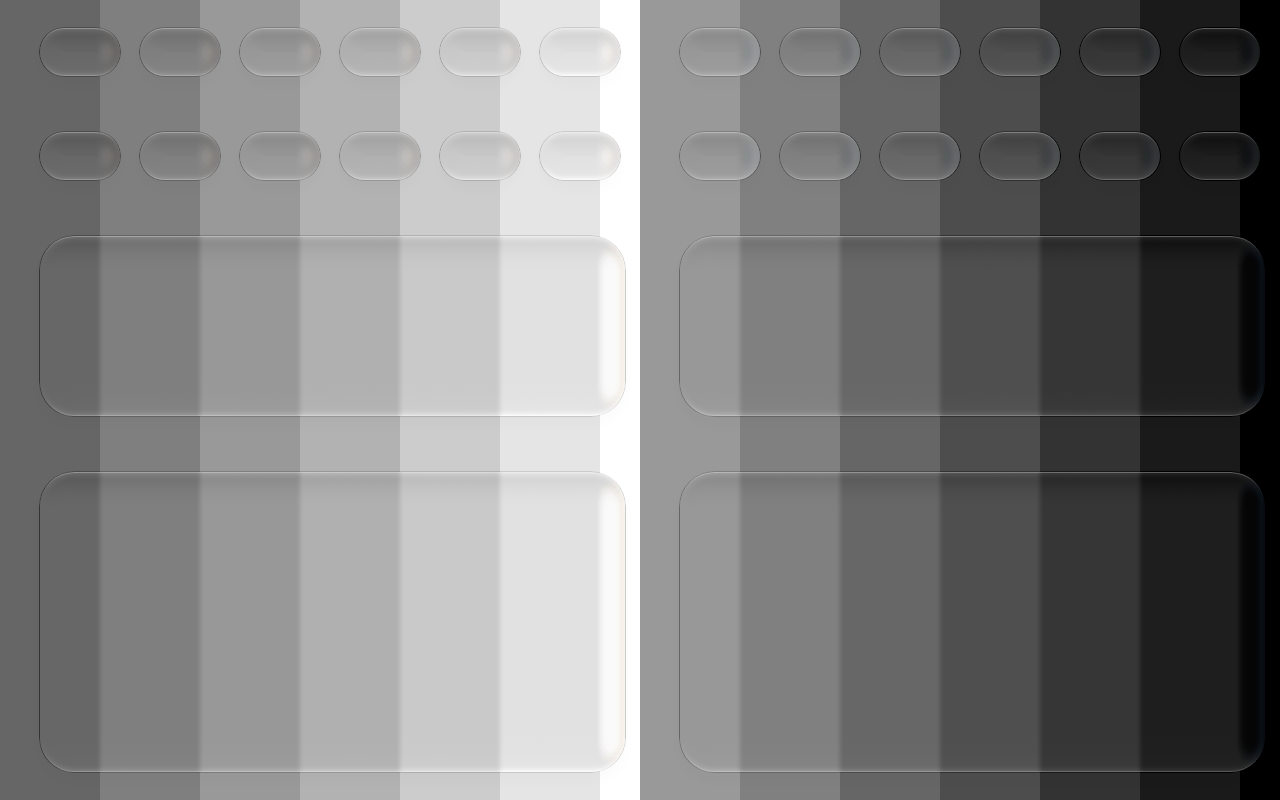
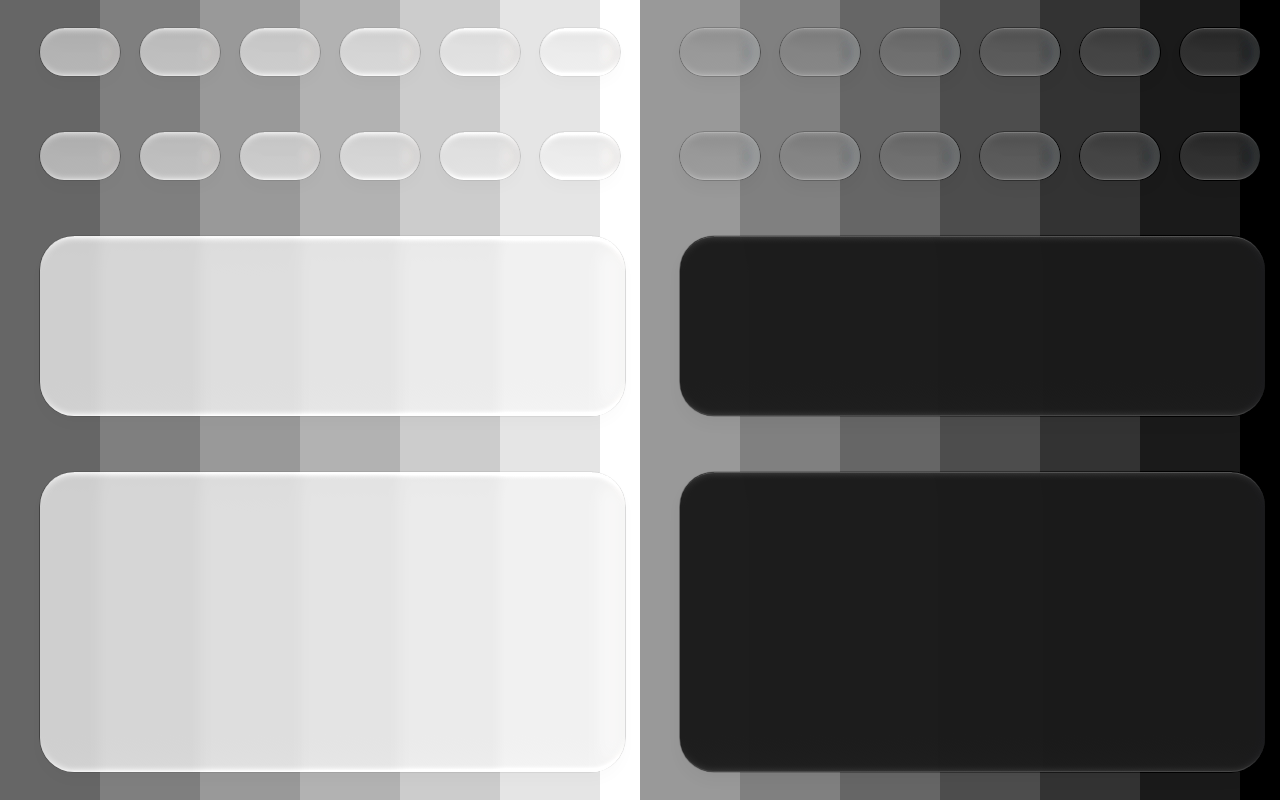
Before and after one commit to davidwuchta/liquid-glass, a Next.js app: page / in a window 1280 px wide. Built offline with nearby package versions, Linux system fonts and the light colour scheme.

Commit message:
added light and dark themes, added clear and opaque variants as presets

```diff
--- a/src/components/LiquidGlass.tsx
+++ b/src/components/LiquidGlass.tsx
@@ -1,19 +1,29 @@
 "use client";
 
 import React, { useEffect, useId, useRef, useState } from "react";
+
+export type GlassTheme = "dark" | "light";
+export type GlassVariant = "clear" | "opaque";
+
+export interface GlassFill {
+  color: string;
+  blendMode?: React.CSSProperties["mixBlendMode"];
+}
 
 const GLASS_CONFIG = {
   cache: {
     maxEntries: 24,
   },
   defaults: {
+    theme: "dark" as GlassTheme,
+    variant: "clear" as GlassVariant,
     refraction: 70,
     depth: 30,
     dispersion: 20,
     frost: 6,
     splay: 20,
     lightAngle: 0,
-    lightOpacity: 40,
+    lightOpacity: 25,
     radius: 23,
   },
   refraction: {
@@ -39,7 +49,7 @@ const GLASS_CONFIG = {
   innerShadowLight: {
     // Inner Shadows 1 & 2 (Top + Bottom, Plus lighter)
     depth: 8,
-    peak: 0.08,
+    peak: 0.08, // Dark Clear (#1A1A1A)
     falloff: 2.2,
     dirExp: 1.8,
   },
@@ -63,14 +73,126 @@ const GLASS_CONFIG = {
     // DS 3: x: 0, y: 0, blur: 0, spread: 0.5 (#CCCCCC, Plus darker)
     allWidthPx: 1,
     allSub: 0.1,
-    // DS 4: x: 0, y: 8, blur: 15, spread: 0 (#000000 2%, Normal)
-    ambient: "0px 8px 15px 0px rgba(0, 0, 0, 0.02)",
+    // DS 4: x: 0, y: 8, blur: 15, spread: 0 (#000000 4%, Normal)
+    ambient: "0px 8px 15px 0px rgba(0, 0, 0, 0.04)",
   },
-  fill: {
-    // #808080 4%, Luminosity
-    color: "rgba(128, 128, 128, 0.04)",
+  fills: [
+    // Default (Dark Clear): #999999 17%, Luminosity
+    { color: "rgba(153, 153, 153, 0.17)", blendMode: "luminosity" },
+  ] as GlassFill[],
+};
+
+interface PresetOverride {
+  refraction?: number;
+  depth?: number;
+  dispersion?: number;
+  frost?: number;
+  splay?: number;
+  lightAngle?: number;
+  lightOpacity?: number;
+  bevel?: Partial<typeof GLASS_CONFIG.bevel>;
+  innerShadowLight?: Partial<typeof GLASS_CONFIG.innerShadowLight>;
+  innerShadowDark?: Partial<typeof GLASS_CONFIG.innerShadowDark>;
+  rim?: Partial<typeof GLASS_CONFIG.rim>;
+  dropShadow?: Partial<typeof GLASS_CONFIG.dropShadow>;
+  fills?: GlassFill[];
+}
+
+const GLASS_PRESETS: Record<
+  GlassTheme,
+  Record<GlassVariant, PresetOverride>
+> = {
+  dark: {
+    clear: {
+      // #1A1A1A (26/255)
+      innerShadowLight: { peak: 0.08 },
+      dropShadow: {
+        sidesSub: 0.092, // #D0D0D0
+        allSub: 0.1, // #CCCCCC
+        ambient: "0px 8px 15px 0px rgba(0, 0, 0, 0.04)", // #000000 4%
+      },
+      fills: [
+        { color: "rgba(153, 153, 153, 0.17)", blendMode: "luminosity" }, // #999999 17%
+      ],
+    },
+    opaque: {
+      frost: 16,
+      innerShadowLight: { peak: 0.08 },
+      innerShadowDark: { peak: 0 },
+      dropShadow: {
+        sidesSub: 0.092, // #D0D0D0
+        allSub: 0.1, // #CCCCCC
+        ambient: "0px 8px 15px 0px rgba(0, 0, 0, 0.04)", // #000000 4%
+      },
+      // Ordered bottom-to-top (reverse of Figma's top-to-bottom Fill panel)
+      fills: [
+        { color: "rgba(26, 26, 26, 0.7)", blendMode: "luminosity" }, // 3rd: #1A1A1A 70%
+        { color: "rgba(26, 26, 26, 0.9)", blendMode: "luminosity" }, // 2nd: #1A1A1A 90%
+        { color: "rgba(26, 26, 26, 1)", blendMode: "lighten" }, // 1st: #1A1A1A 100%
+      ],
+    },
   },
-} as const;
+  light: {
+    clear: {
+      // #282828 (40/255) -> 0.08 * (40 / 26)
+      innerShadowLight: { peak: 0.123 },
+      dropShadow: {
+        sidesSub: 0.092, // #D0D0D0
+        allSub: 0.045, // #E8E8E8
+        ambient: "0px 8px 15px 0px rgba(0, 0, 0, 0.02)", // #000000 2%
+      },
+      // Ordered bottom-to-top (reverse of Figma's top-to-bottom Fill panel)
+      fills: [
+        { color: "rgba(0, 0, 0, 0.25)", blendMode: "normal" }, // 4th: #000000 25%
+        { color: "rgba(255, 255, 255, 0.25)", blendMode: "normal" }, // 3rd: #FFFFFF 25%
+        { color: "rgba(68, 68, 68, 0.6)", blendMode: "plus-lighter" }, // 2nd: #444444 60%
+        { color: "rgba(248, 248, 248, 0.2)", blendMode: "luminosity" }, // 1st: #F8F8F8 20%
+      ],
+    },
+    opaque: {
+      frost: 16,
+      innerShadowLight: { peak: 0.123 },
+      innerShadowDark: { peak: 0 },
+      dropShadow: {
+        sidesSub: 0.092, // #D0D0D0
+        allSub: 0.045, // #E8E8E8
+        ambient: "0px 8px 15px 0px rgba(0, 0, 0, 0.02)", // #000000 2%
+      },
+      // Ordered bottom-to-top (reverse of Figma's top-to-bottom Fill panel)
+      fills: [
+        { color: "rgba(255, 255, 255, 0.7)", blendMode: "lighten" }, // 2nd: #FFFFFF 70%
+        { color: "rgba(191, 191, 191, 0.1)", blendMode: "darken" }, // 1st: #BFBFBF 10%
+      ],
+    },
+  },
+};
+
+function resolvePreset(theme: GlassTheme, variant: GlassVariant) {
+  const override = GLASS_PRESETS[theme][variant];
+  return {
+    refraction: override.refraction ?? GLASS_CONFIG.defaults.refraction,
+    depth: override.depth ?? GLASS_CONFIG.defaults.depth,
+    dispersion: override.dispersion ?? GLASS_CONFIG.defaults.dispersion,
+    frost: override.frost ?? GLASS_CONFIG.defaults.frost,
+    splay: override.splay ?? GLASS_CONFIG.defaults.splay,
+    lightAngle: override.lightAngle ?? GLASS_CONFIG.defaults.lightAngle,
+    lightOpacity: override.lightOpacity ?? GLASS_CONFIG.defaults.lightOpacity,
+    bevel: { ...GLASS_CONFIG.bevel, ...override.bevel },
+    innerShadowLight: {
+      ...GLASS_CONFIG.innerShadowLight,
+      ...override.innerShadowLight,
+    },
+    innerShadowDark: {
+      ...GLASS_CONFIG.innerShadowDark,
+      ...override.innerShadowDark,
+    },
+    rim: { ...GLASS_CONFIG.rim, ...override.rim },
+    dropShadow: { ...GLASS_CONFIG.dropShadow, ...override.dropShadow },
+    fills: override.fills ?? GLASS_CONFIG.fills,
+  };
+}
+
+type ResolvedPreset = ReturnType<typeof resolvePreset>;
 
 interface CachedLayers {
   displacementUrl: string;
@@ -119,9 +241,12 @@ function getOrGenerateLayers(
   splay: number,
   lightAngle: number,
   lightOpacity: number,
+  theme: GlassTheme,
+  variant: GlassVariant,
+  preset: ResolvedPreset,
   svgBackdrop: boolean,
 ): CachedLayers {
-  const key = `${w}x${h}-${radius}-${depth}-${splay}-${lightAngle}-${lightOpacity}-${svgBackdrop ? 1 : 0}`;
+  const key = `${theme}-${variant}-${w}x${h}-${radius}-${depth}-${splay}-${lightAngle}-${lightOpacity}-${svgBackdrop ? 1 : 0}`;
   const cached = layerCache.get(key);
   if (cached) {
     layerCache.delete(key);
@@ -129,13 +254,13 @@ function getOrGenerateLayers(
     return cached;
   }
 
+  const refCfg = GLASS_CONFIG.refraction;
   const {
-    refraction: refCfg,
     bevel: bevelCfg,
     innerShadowLight: isLightCfg,
     innerShadowDark: isDarkCfg,
     rim: rimCfg,
-  } = GLASS_CONFIG;
+  } = preset;
 
   // 1. Displacement Map Canvas (Chromium only)
   let dispCanvas: HTMLCanvasElement | null = null;
@@ -325,7 +450,11 @@ function getOrGenerateLayers(
 
         // Inner Shadow 3 (Top only: #E6E6E6, Plus darker)
         const topVerticalDot = -(sgy / slen);
-        if (topVerticalDot > 0 && distFromEdge < isDarkCfg.depth) {
+        if (
+          isDarkCfg.peak > 0 &&
+          topVerticalDot > 0 &&
+          distFromEdge < isDarkCfg.depth
+        ) {
           const innerT3 = Math.max(
             0,
             1 - Math.max(0, distFromEdge - 1) / isDarkCfg.depth,
@@ -407,6 +536,8 @@ function getOrGenerateLayers(
 }
 
 interface LiquidGlassProps extends React.HTMLAttributes<HTMLDivElement> {
+  theme?: GlassTheme;
+  variant?: GlassVariant;
   refraction?: number;
   depth?: number;
   dispersion?: number;
@@ -419,13 +550,15 @@ interface LiquidGlassProps extends React.HTMLAttributes<HTMLDivElement> {
 }
 
 export function LiquidGlass({
-  refraction = GLASS_CONFIG.defaults.refraction,
-  depth = GLASS_CONFIG.defaults.depth,
-  dispersion = GLASS_CONFIG.defaults.dispersion,
-  frost = GLASS_CONFIG.defaults.frost,
-  splay = GLASS_CONFIG.defaults.splay,
-  lightAngle = GLASS_CONFIG.defaults.lightAngle,
-  lightOpacity = GLASS_CONFIG.defaults.lightOpacity,
+  theme = GLASS_CONFIG.defaults.theme,
+  variant = GLASS_CONFIG.defaults.variant,
+  refraction,
+  depth,
+  dispersion,
+  frost,
+  splay,
+  lightAngle,
+  lightOpacity,
   radius,
   className = "",
   contentClassName = "",
@@ -433,10 +566,19 @@ export function LiquidGlass({
   style,
   ...props
 }: LiquidGlassProps) {
+  const preset = resolvePreset(theme, variant);
+  const resolvedRefraction = refraction ?? preset.refraction;
+  const resolvedDepth = depth ?? preset.depth;
+  const resolvedDispersion = dispersion ?? preset.dispersion;
+  const resolvedFrost = frost ?? preset.frost;
+  const resolvedSplay = splay ?? preset.splay;
+  const resolvedLightAngle = lightAngle ?? preset.lightAngle;
+  const resolvedLightOpacity = lightOpacity ?? preset.lightOpacity;
+
   const rawId = useId();
   const cleanId = rawId.replace(/:/g, "");
-  const dsSidesFilterId = `lg-ds-sides-${cleanId}`;
-  const dsAllFilterId = `lg-ds-all-${cleanId}`;
+  const dsSidesFilterId = `lg-ds-sides-${cleanId}-${theme}-${variant}`;
+  const dsAllFilterId = `lg-ds-all-${cleanId}-${theme}-${variant}`;
 
   const containerRef = useRef<HTMLDivElement>(null);
   const [layers, setLayers] = useState<LayerState | null>(null);
@@ -447,6 +589,7 @@ export function LiquidGlass({
 
     const svgBackdrop = detectSvgBackdropSupport();
     const cssPlusDarker = detectCssPlusDarkerSupport();
+    const activePreset = resolvePreset(theme, variant);
 
     let lastW = 0;
     let lastH = 0;
@@ -478,10 +621,13 @@ export function LiquidGlass({
           w,
           h,
           computedRadius,
-          depth,
-          splay,
-          lightAngle,
-          lightOpacity,
+          resolvedDepth,
+          resolvedSplay,
+          resolvedLightAngle,
+          resolvedLightOpacity,
+          theme,
+          variant,
+          activePreset,
           svgBackdrop,
         );
         setLayers({ w, h, svgBackdrop, cssPlusDarker, ...generated });
@@ -493,30 +639,34 @@ export function LiquidGlass({
       observer.disconnect();
       if (rafId) cancelAnimationFrame(rafId);
     };
-  }, [radius, depth, splay, lightAngle, lightOpacity]);
+  }, [
+    theme,
+    variant,
+    radius,
+    resolvedDepth,
+    resolvedSplay,
+    resolvedLightAngle,
+    resolvedLightOpacity,
+  ]);
 
-  const {
-    refraction: refCfg,
-    dropShadow: dsCfg,
-    rim: rimCfg,
-    fill: fillCfg,
-  } = GLASS_CONFIG;
+  const refCfg = GLASS_CONFIG.refraction;
+  const { dropShadow: dsCfg, rim: rimCfg, fills } = preset;
 
   const useSvg = layers?.svgBackdrop ?? false;
   const fallbackDarkBlend: React.CSSProperties["mixBlendMode"] =
     layers?.cssPlusDarker ? "plus-darker" : "normal";
 
-  const activeFilterId = `lg-${cleanId}-${layers?.w ?? 0}x${layers?.h ?? 0}-${radius ?? "css"}-${depth}-${splay}-${lightAngle}-${lightOpacity}`;
+  const activeFilterId = `lg-${cleanId}-${theme}-${variant}-${layers?.w ?? 0}x${layers?.h ?? 0}-${radius ?? "css"}-${resolvedDepth}-${resolvedSplay}-${resolvedLightAngle}-${resolvedLightOpacity}`;
   const glassBackdrop = useSvg
     ? `url(#${activeFilterId})`
-    : `blur(${frost * refCfg.fallbackBlurFactor}px)`;
+    : `blur(${resolvedFrost * refCfg.fallbackBlurFactor}px)`;
 
-  const baseScale = (refraction / 100) * refCfg.baseScaleFactor;
-  const chromaOffset = (dispersion / 100) * refCfg.chromaOffsetFactor;
+  const baseScale = (resolvedRefraction / 100) * refCfg.baseScaleFactor;
+  const chromaOffset = (resolvedDispersion / 100) * refCfg.chromaOffsetFactor;
   const scaleR = (baseScale - chromaOffset).toFixed(2);
   const scaleG = baseScale.toFixed(2);
   const scaleB = (baseScale + chromaOffset).toFixed(2);
-  const stdDev = (frost * refCfg.frostStdDevFactor).toFixed(2);
+  const stdDev = (resolvedFrost * refCfg.frostStdDevFactor).toFixed(2);
 
   return (
     <div
@@ -637,7 +787,7 @@ export function LiquidGlass({
               />
             </filter>
 
-            {/* Drop Shadow 3: True Plus-Darker (#CCCCCC) */}
+            {/* Drop Shadow 3: True Plus-Darker */}
             <filter id={dsAllFilterId} colorInterpolationFilters="sRGB">
               <feComponentTransfer>
                 <feFuncR type="linear" slope="1" intercept={-dsCfg.allSub} />
@@ -646,7 +796,7 @@ export function LiquidGlass({
               </feComponentTransfer>
             </filter>
 
-            {/* Drop Shadows 1 & 2: True Plus-Darker (#D0D0D0) */}
+            {/* Drop Shadows 1 & 2: True Plus-Darker */}
             <filter id={dsSidesFilterId} colorInterpolationFilters="sRGB">
               <feComponentTransfer>
                 <feFuncR type="linear" slope="1" intercept={-dsCfg.sidesSub} />
@@ -735,14 +885,17 @@ export function LiquidGlass({
         />
       )}
 
-      {/* 1B. Glass Body Fill (#808080 4%, Luminosity) */}
-      <div
-        className="pointer-events-none absolute inset-0 rounded-[inherit]"
-        style={{
-          backgroundColor: fillCfg.color,
-          mixBlendMode: "luminosity",
-        }}
-      />
+      {/* 1B. Glass Body Fills (rendered bottom-to-top) */}
+      {fills.map((fill, index) => (
+        <div
+          key={index}
+          className="pointer-events-none absolute inset-0 rounded-[inherit]"
+          style={{
+            backgroundColor: fill.color,
+            mixBlendMode: fill.blendMode ?? "normal",
+          }}
+        />
+      ))}
 
       {/* 2. Additive Brightening + Inner Shadows 1 & 2 (mixBlendMode: "plus-lighter") */}
       <div
--- a/src/sections/Dark.tsx
+++ b/src/sections/Dark.tsx
@@ -17,78 +17,48 @@ export const Dark = () => {
         <div className="flex gap-5">
           <Draggable>
             <LiquidGlass
-              refraction={70}
-              depth={30}
-              dispersion={20}
-              frost={6}
-              splay={20}
-              lightAngle={0}
-              lightOpacity={40}
+              theme="dark"
+              variant="clear"
               radius={1000}
               className="w-20 h-12"
             />
           </Draggable>
           <Draggable>
             <LiquidGlass
-              refraction={70}
-              depth={30}
-              dispersion={20}
-              frost={6}
-              splay={20}
-              lightAngle={0}
-              lightOpacity={40}
+              theme="dark"
+              variant="clear"
               radius={1000}
               className="w-20 h-12"
             />
           </Draggable>
           <Draggable>
             <LiquidGlass
-              refraction={70}
-              depth={30}
-              dispersion={20}
-              frost={6}
-              splay={20}
-              lightAngle={0}
-              lightOpacity={40}
+              theme="dark"
+              variant="clear"
               radius={1000}
               className="w-20 h-12"
             />
           </Draggable>
           <Draggable>
             <LiquidGlass
-              refraction={70}
-              depth={30}
-              dispersion={20}
-              frost={6}
-              splay={20}
-              lightAngle={0}
-              lightOpacity={40}
+              theme="dark"
+              variant="clear"
               radius={1000}
               className="w-20 h-12"
             />
           </Draggable>
           <Draggable>
             <LiquidGlass
-              refraction={70}
-              depth={30}
-              dispersion={20}
-              frost={6}
-              splay={20}
-              lightAngle={0}
-              lightOpacity={40}
+              theme="dark"
+              variant="clear"
               radius={1000}
               className="w-20 h-12"
             />
           </Draggable>
           <Draggable>
             <LiquidGlass
-              refraction={70}
-              depth={30}
-              dispersion={20}
-              frost={6}
-              splay={20}
-              lightAngle={0}
-              lightOpacity={40}
+              theme="dark"
+              variant="clear"
               radius={1000}
               className="w-20 h-12"
             />
@@ -97,78 +67,48 @@ export const Dark = () => {
         <div className="flex gap-5">
           <Draggable>
             <LiquidGlass
-              refraction={70}
-              depth={30}
-              dispersion={20}
-              frost={6}
-              splay={20}
-              lightAngle={0}
-              lightOpacity={40}
+              theme="dark"
+              variant="clear"
               radius={1000}
               className="w-20 h-12"
             />
           </Draggable>
           <Draggable>
             <LiquidGlass
-              refraction={70}
-              depth={30}
-              dispersion={20}
-              frost={6}
-              splay={20}
-              lightAngle={0}
-              lightOpacity={40}
+              theme="dark"
+              variant="clear"
               radius={1000}
               className="w-20 h-12"
             />
           </Draggable>
           <Draggable>
             <LiquidGlass
-              refraction={70}
-              depth={30}
-              dispersion={20}
-              frost={6}
-              splay={20}
-              lightAngle={0}
-              lightOpacity={40}
+              theme="dark"
+              variant="clear"
               radius={1000}
               className="w-20 h-12"
             />
           </Draggable>
           <Draggable>
             <LiquidGlass
-              refraction={70}
-              depth={30}
-              dispersion={20}
-              frost={6}
-              splay={20}
-              lightAngle={0}
-              lightOpacity={40}
+              theme="dark"
+              variant="clear"
               radius={1000}
               className="w-20 h-12"
             />
           </Draggable>
           <Draggable>
             <LiquidGlass
-              refraction={70}
-              depth={30}
-              dispersion={20}
-              frost={6}
-              splay={20}
-              lightAngle={0}
-              lightOpacity={40}
+              theme="dark"
+              variant="clear"
               radius={1000}
               className="w-20 h-12"
             />
           </Draggable>
           <Draggable>
             <LiquidGlass
-              refraction={70}
-              depth={30}
-              dispersion={20}
-              frost={6}
-              splay={20}
-              lightAngle={0}
-              lightOpacity={40}
+              theme="dark"
+              variant="clear"
               radius={1000}
               className="w-20 h-12"
             />
@@ -176,26 +116,16 @@ export const Dark = () => {
         </div>
         <Draggable>
           <LiquidGlass
-            refraction={70}
-            depth={30}
-            dispersion={20}
-            frost={6}
-            splay={20}
-            lightAngle={0}
-            lightOpacity={40}
+            theme="dark"
+            variant="opaque"
             radius={34}
             className="w-146.25 h-45"
           />
         </Draggable>
         <Draggable>
           <LiquidGlass
-            refraction={70}
-            depth={30}
-            dispersion={20}
-            frost={6}
-            splay={20}
-            lightAngle={0}
-            lightOpacity={40}
+            theme="dark"
+            variant="opaque"
             radius={34}
             className="w-146.25 h-75"
           />
--- a/src/sections/Light.tsx
+++ b/src/sections/Light.tsx
@@ -3,7 +3,7 @@ import { LiquidGlass } from "@/components/LiquidGlass";
 
 export const Light = () => {
   return (
-    <section className="bg-white w-full h-screen flex">
+    <section className="relative bg-white w-full h-screen flex">
       <div className="flex flex-2">
         <div className="w-25 bg-black/60"></div>
         <div className="w-25 bg-black/50"></div>
@@ -17,78 +17,48 @@ export const Light = () => {
         <div className="flex gap-5">
           <Draggable>
             <LiquidGlass
-              refraction={70}
-              depth={30}
-              dispersion={20}
-              frost={6}
-              splay={20}
-              lightAngle={0}
-              lightOpacity={40}
+              theme="light"
+              variant="clear"
               radius={1000}
               className="w-20 h-12"
             />
           </Draggable>
           <Draggable>
             <LiquidGlass
-              refraction={70}
-              depth={30}
-              dispersion={20}
-              frost={6}
-              splay={20}
-              lightAngle={0}
-              lightOpacity={40}
+              theme="light"
+              variant="clear"
               radius={1000}
               className="w-20 h-12"
             />
           </Draggable>
           <Draggable>
             <LiquidGlass
-              refraction={70}
-              depth={30}
-              dispersion={20}
-              frost={6}
-              splay={20}
-              lightAngle={0}
-              lightOpacity={40}
+              theme="light"
+              variant="clear"
               radius={1000}
               className="w-20 h-12"
             />
           </Draggable>
           <Draggable>
             <LiquidGlass
-              refraction={70}
-              depth={30}
-              dispersion={20}
-              frost={6}
-              splay={20}
-              lightAngle={0}
-              lightOpacity={40}
+              theme="light"
+              variant="clear"
               radius={1000}
               className="w-20 h-12"
             />
           </Draggable>
           <Draggable>
             <LiquidGlass
-              refraction={70}
-              depth={30}
-              dispersion={20}
-              frost={6}
-              splay={20}
-              lightAngle={0}
-              lightOpacity={40}
+              theme="light"
+              variant="clear"
               radius={1000}
               className="w-20 h-12"
             />
           </Draggable>
           <Draggable>
             <LiquidGlass
-              refraction={70}
-              depth={30}
-              dispersion={20}
-              frost={6}
-              splay={20}
-              lightAngle={0}
-              lightOpacity={40}
+              theme="light"
+              variant="clear"
               radius={1000}
               className="w-20 h-12"
             />
@@ -97,78 +67,48 @@ export const Light = () => {
         <div className="flex gap-5">
           <Draggable>
             <LiquidGlass
-              refraction={70}
-              depth={30}
-              dispersion={20}
-              frost={6}
-              splay={20}
-              lightAngle={0}
-              lightOpacity={40}
+              theme="light"
+              variant="clear"
               radius={1000}
               className="w-20 h-12"
             />
           </Draggable>
           <Draggable>
             <LiquidGlass
-              refraction={70}
-              depth={30}
-              dispersion={20}
-              frost={6}
-              splay={20}
-              lightAngle={0}
-              lightOpacity={40}
+              theme="light"
+              variant="clear"
               radius={1000}
               className="w-20 h-12"
             />
           </Draggable>
           <Draggable>
             <LiquidGlass
-              refraction={70}
-              depth={30}
-              dispersion={20}
-              frost={6}
-              splay={20}
-              lightAngle={0}
-              lightOpacity={40}
+              theme="light"
+              variant="clear"
               radius={1000}
               className="w-20 h-12"
             />
           </Draggable>
           <Draggable>
             <LiquidGlass
-              refraction={70}
-              depth={30}
-              dispersion={20}
-              frost={6}
-              splay={20}
-              lightAngle={0}
-              lightOpacity={40}
+              theme="light"
+              variant="clear"
               radius={1000}
               className="w-20 h-12"
             />
           </Draggable>
           <Draggable>
             <LiquidGlass
-              refraction={70}
-              depth={30}
-              dispersion={20}
-              frost={6}
-              splay={20}
-              lightAngle={0}
-              lightOpacity={40}
+              theme="light"
+              variant="clear"
               radius={1000}
               className="w-20 h-12"
             />
           </Draggable>
           <Draggable>
             <LiquidGlass
-              refraction={70}
-              depth={30}
-              dispersion={20}
-              frost={6}
-              splay={20}
-              lightAngle={0}
-              lightOpacity={40}
+              theme="light"
+              variant="clear"
               radius={1000}
               className="w-20 h-12"
             />
@@ -176,26 +116,16 @@ export const Light = () => {
         </div>
         <Draggable>
           <LiquidGlass
-            refraction={70}
-            depth={30}
-            dispersion={20}
-            frost={6}
-            splay={20}
-            lightAngle={0}
-            lightOpacity={40}
+            theme="light"
+            variant="opaque"
             radius={34}
             className="w-146.25 h-45"
           />
         </Draggable>
         <Draggable>
           <LiquidGlass
-            refraction={70}
-            depth={30}
-            dispersion={20}
-            frost={6}
-            splay={20}
-            lightAngle={0}
-            lightOpacity={40}
+            theme="light"
+            variant="opaque"
             radius={34}
             className="w-146.25 h-75"
           />
```
